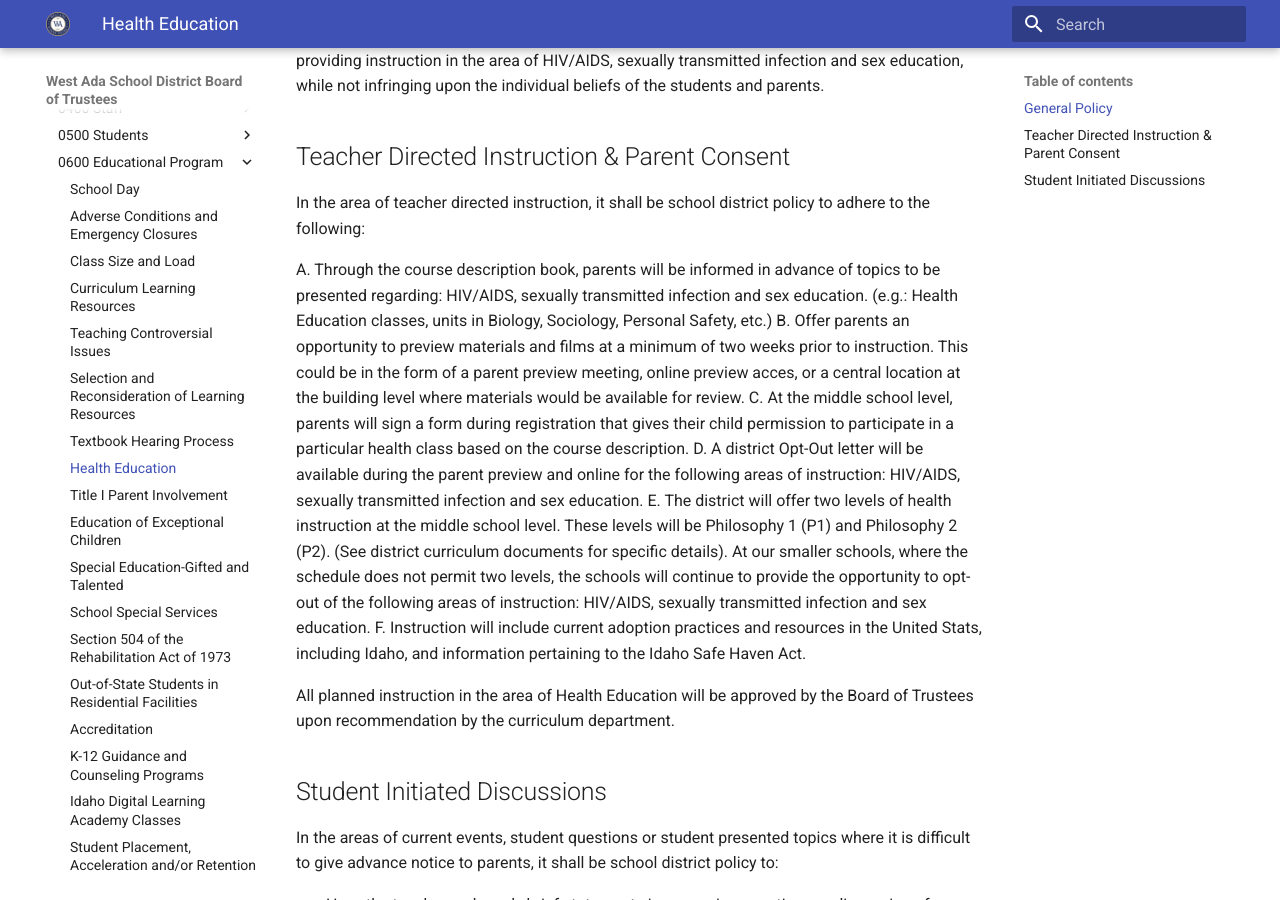
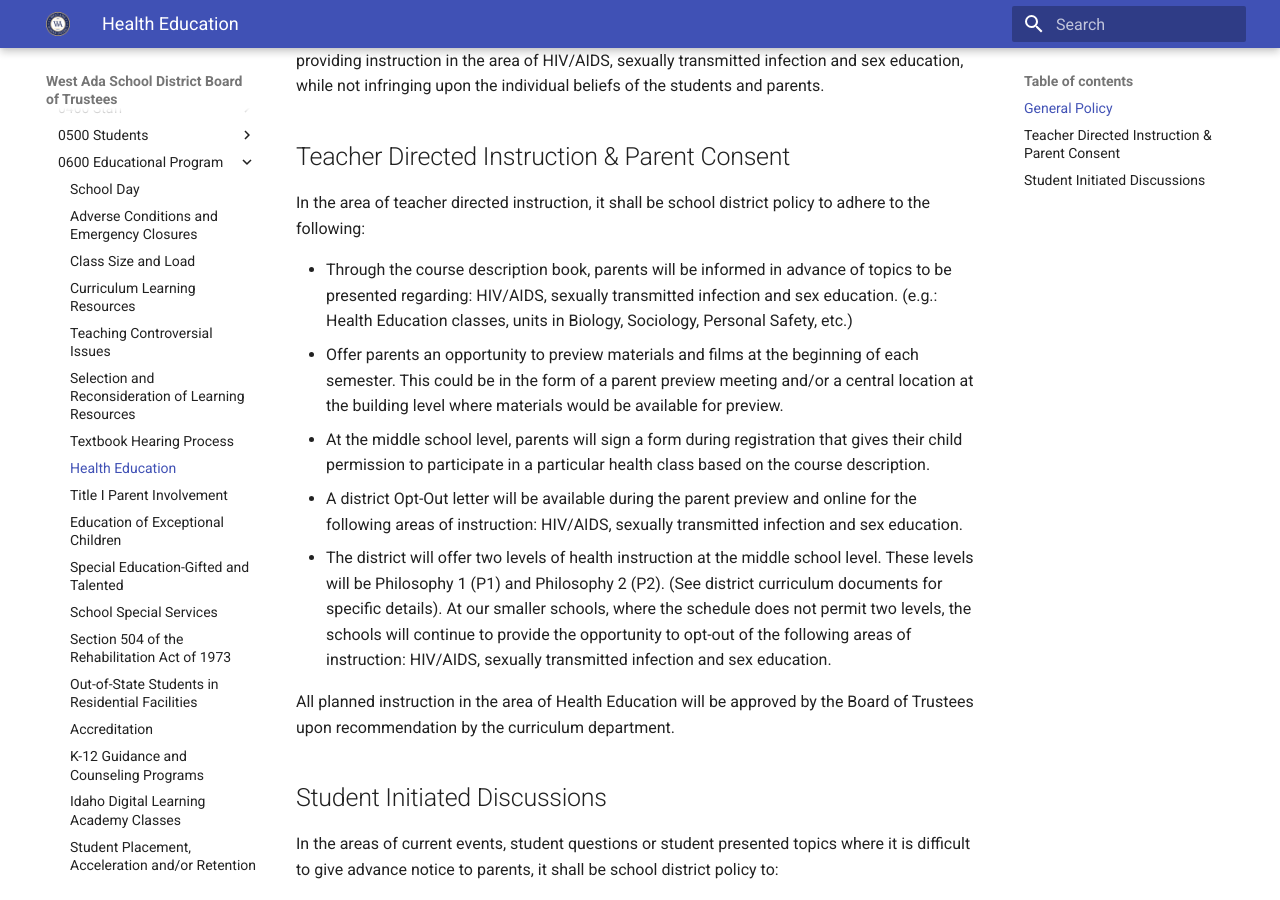
Before and after one commit to westada/section-400-hr-policy-review, an MkDocs documentation site: the page built from docs/policies/0600-Educational-Program/0602.40.md, in a window 1280 px wide and 900 px high, scrolled down 266 px. Built offline with MkDocs 1.6.1 and Material for MkDocs 9.7.7, drawn with Linux system fonts in a browser that asks for light colours.

Commit message:
Revert "Update 0602.40.md (#229)"
This reverts commit a90d44c273625849e7e84026c591c4daa16c5322.

```diff
--- a/docs/policies/0600-Educational-Program/0602.40.md
+++ b/docs/policies/0600-Educational-Program/0602.40.md
@@ -12,12 +12,11 @@ It shall be the goal of West Ada School District to strive to meet the needs of
 ## Teacher Directed Instruction & Parent Consent
 In the area of teacher directed instruction, it shall be school district policy to adhere to the following:
 
-A. Through the course description book, parents will be informed in advance of topics to be presented regarding: HIV/AIDS, sexually transmitted infection and sex education. (e.g.: Health Education classes, units in Biology, Sociology, Personal Safety, etc.)
-B. Offer parents an opportunity to preview materials and films at a minimum of two weeks prior to instruction. This could be in the form of a parent preview meeting, online preview acces, or a central location at the building level where materials would be available for review.
-C. At the middle school level, parents will sign a form during registration that gives their child permission to participate in a particular health class based on the course description.
-D. A district Opt-Out letter will be available during the parent preview and online for the following areas of instruction: HIV/AIDS, sexually transmitted infection and sex education.
-E. The district will offer two levels of health instruction at the middle school level. These levels will be Philosophy 1 (P1) and Philosophy 2 (P2). (See district curriculum documents for specific details). At our smaller schools, where the schedule does not permit two levels, the schools will continue to provide the opportunity to opt-out of the following areas of instruction: HIV/AIDS, sexually transmitted infection and sex education.
-F. Instruction will include current adoption practices and resources in the United Stats, including Idaho, and information pertaining to the Idaho Safe Haven Act.
+- Through the course description book, parents will be informed in advance of topics to be presented regarding: HIV/AIDS, sexually transmitted infection and sex education. (e.g.: Health Education classes, units in Biology, Sociology, Personal Safety, etc.)
+- Offer parents an opportunity to preview materials and films at the beginning of each semester. This could be in the form of a parent preview meeting and/or a central location at the building level where materials would be available for preview.
+- At the middle school level, parents will sign a form during registration that gives their child permission to participate in a particular health class based on the course description.
+- A district Opt-Out letter will be available during the parent preview and online for the following areas of instruction: HIV/AIDS, sexually transmitted infection and sex education.
+- The district will offer two levels of health instruction at the middle school level. These levels will be Philosophy 1 (P1) and Philosophy 2 (P2). (See district curriculum documents for specific details). At our smaller schools, where the schedule does not permit two levels, the schools will continue to provide the opportunity to opt-out of the following areas of instruction: HIV/AIDS, sexually transmitted infection and sex education.
 
 All planned instruction in the area of Health Education will be approved by the Board of Trustees upon recommendation by the curriculum department.
 
```
